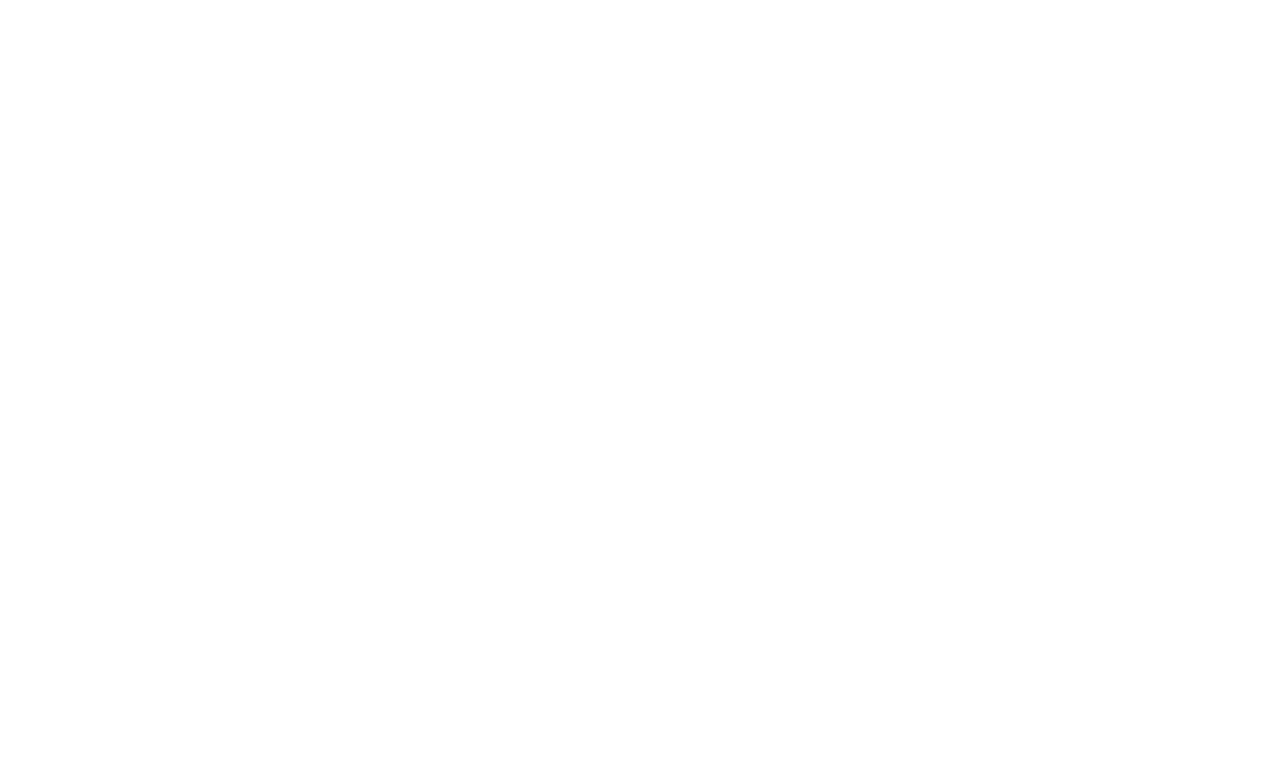
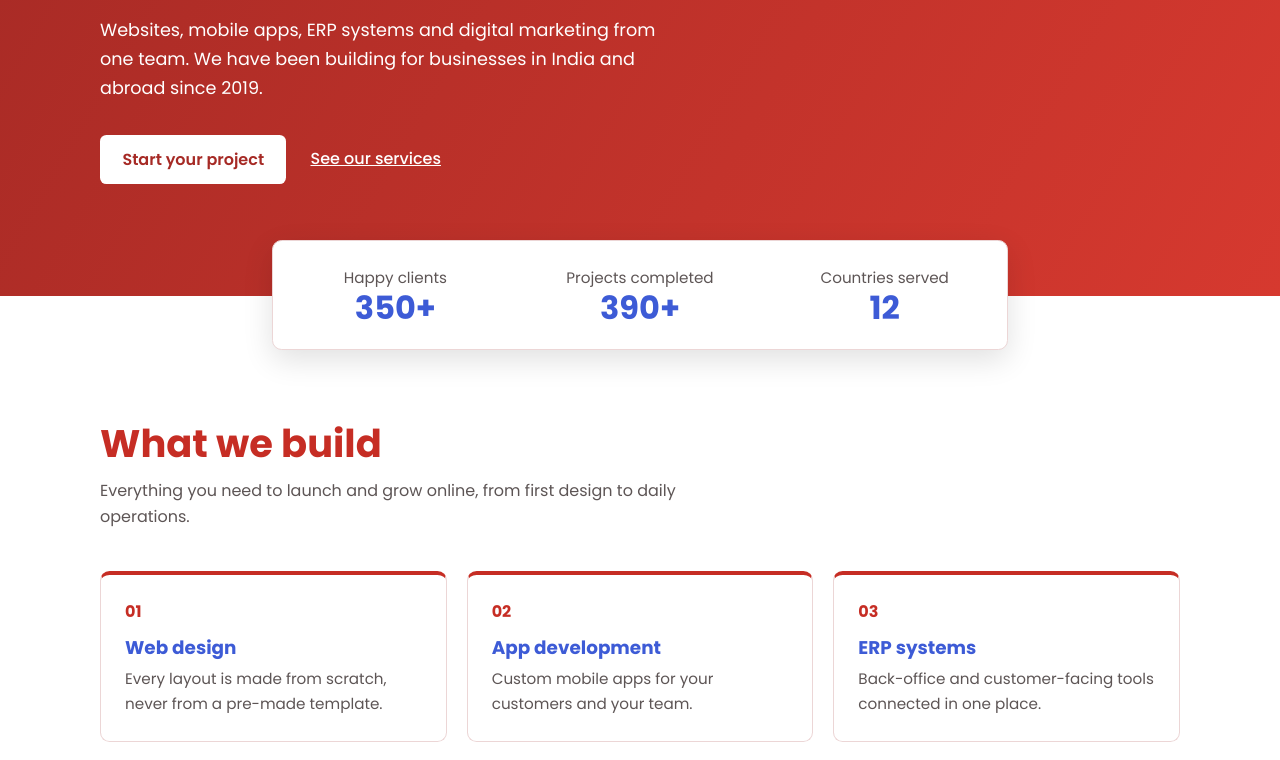
Before and after one commit to Mamta8108/cling_redesign, a React (Vite) app in the folder client/: page / in a window 1280 px wide. Shown: the part 344-1104 px from the top of the page. Built offline with nearby package versions, Linux system fonts and the light colour scheme.

Commit message:
Add Services section

```diff
--- a/client/src/App.jsx
+++ b/client/src/App.jsx
@@ -1,4 +1,7 @@
-import Navbar from "./components/Navbar"
+import Navbar from "./components/Navbar";
+import Hero from "./components/Hero";
+import Stats from "./components/Stats";
+import Services from "./components/Services";
 
 export default function App(){
   return (
@@ -6,6 +9,9 @@
     <Navbar />
       <main id="top" style={{ height: "200vh" }}>
         <h1>Test content</h1>
+         <Hero />
+        <Stats />
+        <Services />
       </main>
     </>
   )
--- /dev/null
+++ b/client/src/components/Hero.css
@@ -0,0 +1,32 @@
+.hero {
+  background: linear-gradient(120deg, #a62a25, #d6392f);
+  color: #fff;
+  padding: 5rem 0 7rem;
+}
+
+.hero__title {
+  font-size: clamp(2.2rem, 5.5vw, 4rem);
+  font-weight: 700;
+  max-width: 40rem;
+}
+
+.hero__text {
+  max-width: 36rem;
+  font-size: 1.1rem;
+  margin: 1.25rem 0 2rem;
+}
+
+.hero__actions {
+  display: flex;
+  align-items: center;
+  gap: 1.5rem;
+  flex-wrap: wrap;
+}
+
+.hero__link {
+  font-weight: 500;
+}
+
+@media (max-width: 48rem) {
+  .hero { padding: 3rem 0 6rem; }
+}
--- a/client/src/components/Hero.jsx
+++ b/client/src/components/Hero.jsx
@@ -0,0 +1,24 @@
+import "./Hero.css";
+
+export default function Hero() {
+  return (
+    <section id="top" className="hero">
+      <div className="container">
+        <h1 className="hero__title">Making your ideas happen.</h1>
+        <p className="hero__text">
+          Websites, mobile apps, ERP systems and digital marketing from one
+          team. We have been building for businesses in India and abroad since
+          2019.
+        </p>
+        <div className="hero__actions">
+          <a href="#contact" className="btn btn--light">
+            Start your project
+          </a>
+          <a href="#services" className="hero__link">
+            See our services
+          </a>
+        </div>
+      </div>
+    </section>
+  );
+}
--- /dev/null
+++ b/client/src/components/Services.css
@@ -0,0 +1,50 @@
+.services {
+  display: grid;
+  grid-template-columns: repeat(3, 1fr);
+  gap: 1.25rem;
+}
+
+.service-card {
+  background: var(--paper);
+  border: 1px solid var(--line);
+  border-top: 4px solid var(--red);
+  border-radius: var(--radius);
+  padding: 1.5rem;
+  transition: transform 0.2s, box-shadow 0.2s;
+}
+
+.service-card:hover {
+  transform: translateY(-4px);
+  box-shadow: 0 10px 24px rgba(0, 0, 0, 0.08);
+}
+
+.service-card__num {
+  display: block;
+  font-weight: 700;
+  color: var(--red);
+  margin-bottom: 0.75rem;
+}
+
+.service-card__title {
+  font-size: 1.15rem;
+  color: var(--blue);
+  margin-bottom: 0.5rem;
+}
+
+.service-card__text {
+  color: var(--muted);
+  font-size: 0.95rem;
+}
+
+@media (max-width: 62rem) {
+  .services { grid-template-columns: repeat(2, 1fr); }
+}
+
+@media (max-width: 40rem) {
+  .services { grid-template-columns: 1fr; }
+}
+
+@media (prefers-reduced-motion: reduce) {
+  .service-card { transition: none; }
+  .service-card:hover { transform: none; }
+}
--- a/client/src/components/Services.jsx
+++ b/client/src/components/Services.jsx
@@ -0,0 +1,28 @@
+import { services } from "../data/content";
+import "./Services.css";
+
+export default function Services() {
+  return (
+    <section id="services" className="section">
+      <div className="container">
+        <h2 className="section__title">What we build</h2>
+        <p className="section__lead">
+          Everything you need to launch and grow online, from first design to
+          daily operations.
+        </p>
+
+        <ul className="services">
+          {services.map((service, index) => (
+            <li key={service.title} className="service-card">
+              <span className="service-card__num" aria-hidden="true">
+                {String(index + 1).padStart(2, "0")}
+              </span>
+              <h3 className="service-card__title">{service.title}</h3>
+              <p className="service-card__text">{service.text}</p>
+            </li>
+          ))}
+        </ul>
+      </div>
+    </section>
+  );
+}
--- /dev/null
+++ b/client/src/components/Stats.css
@@ -0,0 +1,35 @@
+.stats {
+  display: grid;
+  grid-template-columns: repeat(3, 1fr);
+  max-width: 46rem;
+  margin: -3.5rem auto 0;
+  background: var(--paper);
+  border: 1px solid var(--line);
+  border-radius: var(--radius);
+  box-shadow: 0 10px 30px rgba(0, 0, 0, 0.12);
+  position: relative;
+  text-align: center;
+}
+
+.stats__item {
+  padding: 1.5rem 1rem;
+  display: flex;
+  flex-direction: column-reverse;
+}
+
+.stats__value {
+  margin: 0;
+  font-size: 2rem;
+  font-weight: 700;
+  color: var(--blue);
+  line-height: 1.1;
+}
+
+.stats__label {
+  color: var(--muted);
+  font-size: 0.95rem;
+}
+
+@media (max-width: 30rem) {
+  .stats { grid-template-columns: 1fr; }
+}
--- /dev/null
+++ b/client/src/components/Stats.jsx
@@ -0,0 +1,17 @@
+import { stats } from "../data/content";
+import "./Stats.css";
+
+export default function Stats() {
+  return (
+    <div className="container">
+      <dl className="stats">
+        {stats.map((item) => (
+          <div key={item.label} className="stats__item">
+            <dd className="stats__value">{item.value}</dd>
+            <dt className="stats__label">{item.label}</dt>
+          </div>
+        ))}
+      </dl>
+    </div>
+  );
+}
```
Also changed, not shown: client/src/components/States.jsx (deleted).
